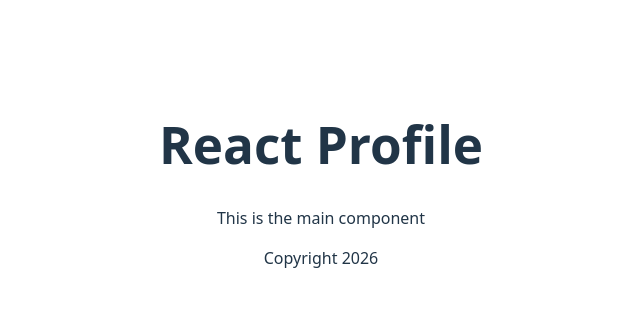
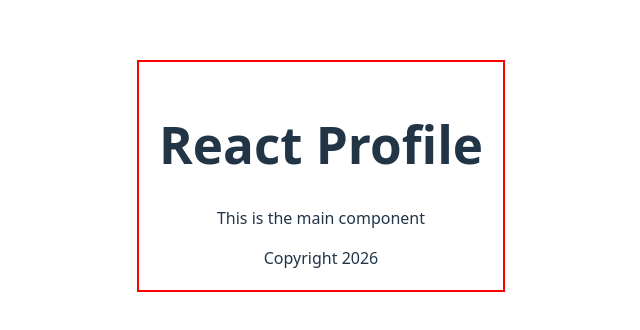
Before and after one commit to Safkatul-Islam/react-app, a React (Vite) app: page / in a window 1280 px wide. Shown: the part 224-554 px from the top of the page, without its empty margins (319-959 px from the left). Built offline with nearby package versions, Linux system fonts and the light colour scheme.

Commit message:
phase-1: file structure and special prop challenge

```diff
--- a/src/App.jsx
+++ b/src/App.jsx
@@ -1,27 +1,17 @@
-import { useState } from "react";
-import reactLogo from "./assets/react.svg";
-import viteLogo from "/vite.svg";
 import "./App.css";
-
-function Header({ title }) {
-  return (
-    <header>
-      <h1> {title} </h1>
-    </header>
-  );
-}
-
-function Footer({ year }) {
-  return <footer>Copyright {year}</footer>;
-}
+import Header from "./components/Header";
+import Footer from "./components/Footer";
+import Container from "./components/Container";
 
 function App() {
   const date = new Date().getFullYear();
   return (
     <div>
-      <Header title="React Profile" />
-      <p>This is the main component</p>
-      <Footer year={date} />
+      <Container>
+        <Header title="React Profile" />
+        <p>This is the main component</p>
+        <Footer year={date} />
+      </Container>
     </div>
   );
 }
--- /dev/null
+++ b/src/components/Container.jsx
@@ -0,0 +1,10 @@
+function Container({ children }) {
+    return (
+        <div style={{ border: "2px solid red", padding: "20px" }}>
+            {/* This injects whatever was put inside the <Container> tags */}
+            {children}
+        </div>
+    );
+}
+
+export default Container;
--- /dev/null
+++ b/src/components/Footer.jsx
@@ -0,0 +1,5 @@
+function Footer({ year }) {
+  return <footer>Copyright {year}</footer>;
+}
+
+export default Footer;
--- /dev/null
+++ b/src/components/Header.jsx
@@ -0,0 +1,9 @@
+function Header({ title }) {
+  return (
+    <header>
+      <h1> {title} </h1>
+    </header>
+  );
+}
+
+export default Header;
```
